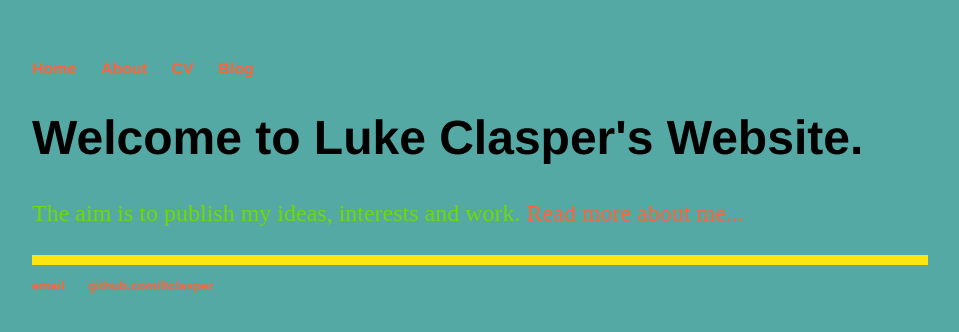
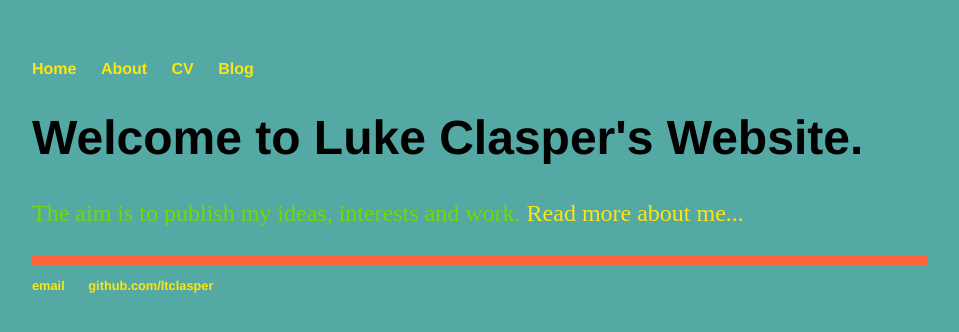
Before and after one commit to ltclasper/ltclasper.github.io, a Jekyll site: the page built from index.html, in a window 1280 px wide. Shown: the top 332 px of the page, without its empty margins (160-1119 px from the left). Built offline with Jekyll 4.4.1, drawn with Linux system fonts in a browser that asks for light colours.

Commit message:
Update main.css

```diff
--- a/css/main.css
+++ b/css/main.css
@@ -15,7 +15,7 @@ nav ul li, footer ul li {
 }
 a {
     text-decoration: none;
-    color: #FD643B;
+    color: #FDE511;
 }
 a:hover {
     text-decoration: underline;
@@ -30,7 +30,7 @@ p {
     color: #72D903;
 }
 footer {
-    border-top: 10px solid #FDE511;
+    border-top: 10px solid #FD643B;
     font-size: .8em;
 }
 
```
